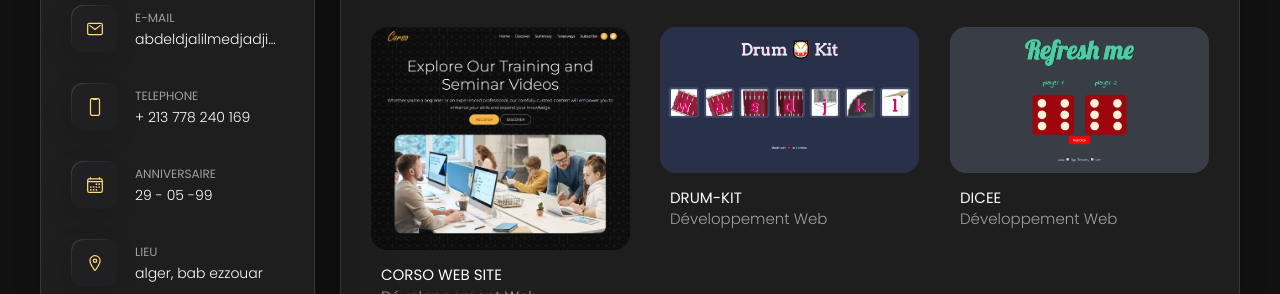
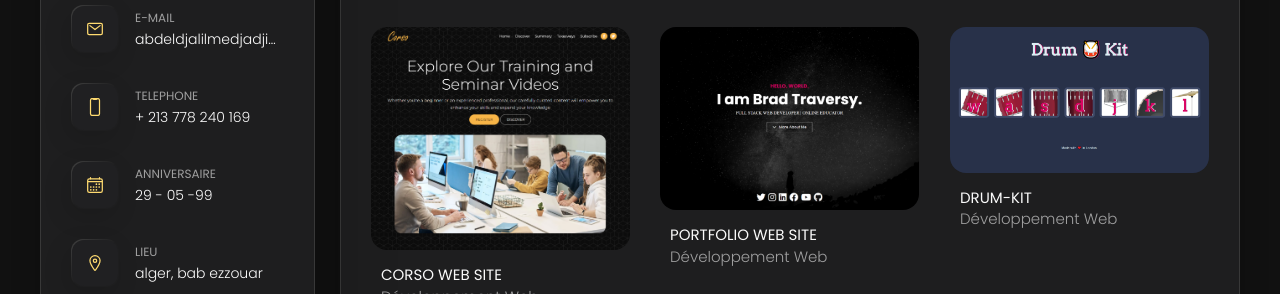
Before and after one commit to medjadjiabdeldjali99l/Portfolio, a plain HTML site: page index.html in a window 1280 px wide. Both pictures are taken after a click on the button "Portfolio". Shown: the part 506-800 px from the top of the page. Drawn offline with nearby package versions, Linux system fonts and the light colour scheme.

Commit message:
potfolio

```diff
--- a/index.html
+++ b/index.html
@@ -937,6 +937,25 @@
             </li>
 
             <li class="project-item  active" data-filter-item data-category="développement web">
+              <a href="https://corso-website-beta.vercel.app/" target="_blank">
+
+                <figure class="project-img">
+                  <div class="project-item-icon-box">
+                    <ion-icon name="eye-outline"></ion-icon>
+                  </div>
+
+                  <img src="./assets/images/port.png" alt="corsso" loading="lazy">
+                </figure>
+
+                <h3 class="project-title">PORTFOLIO WEB SITE</h3>
+
+                <p class="project-category">Développement Web</p>
+
+              </a>
+            </li>
+
+
+            <li class="project-item  active" data-filter-item data-category="développement web">
               <a href="https://drum-kit-nu-five.vercel.app/" target="_blank">
 
                 <figure class="project-img">
```
Also changed, not shown: assets/images/port.png (added).
